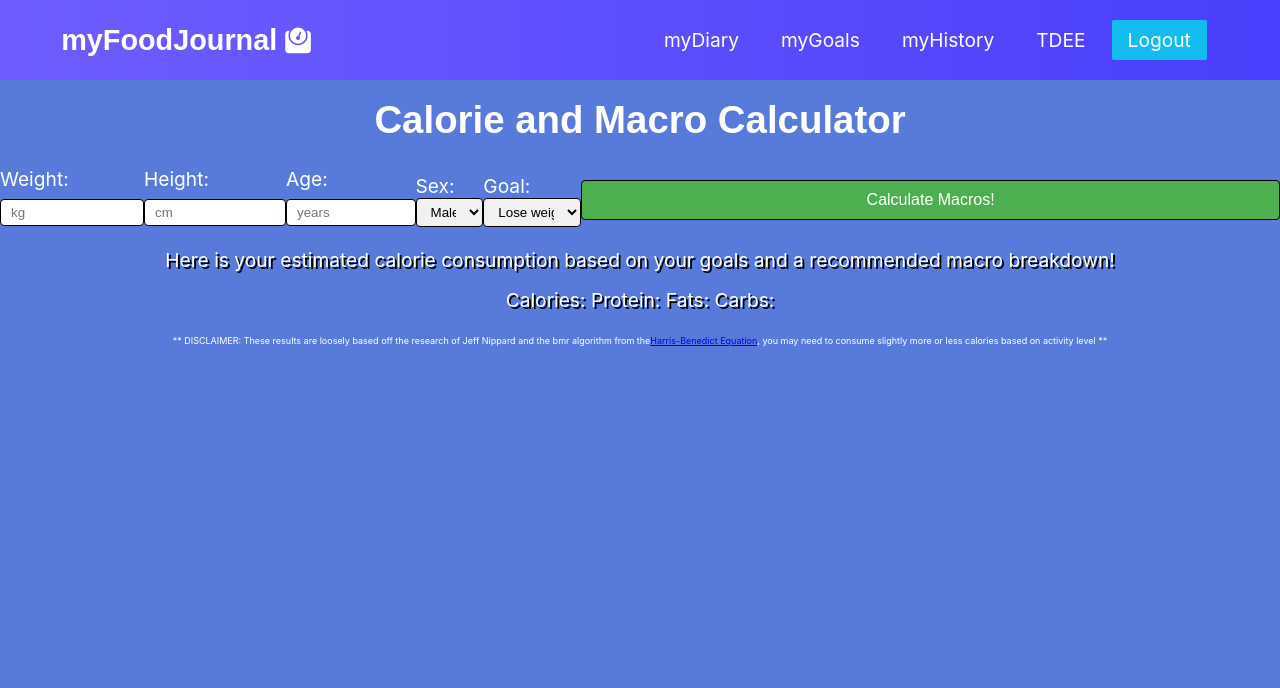
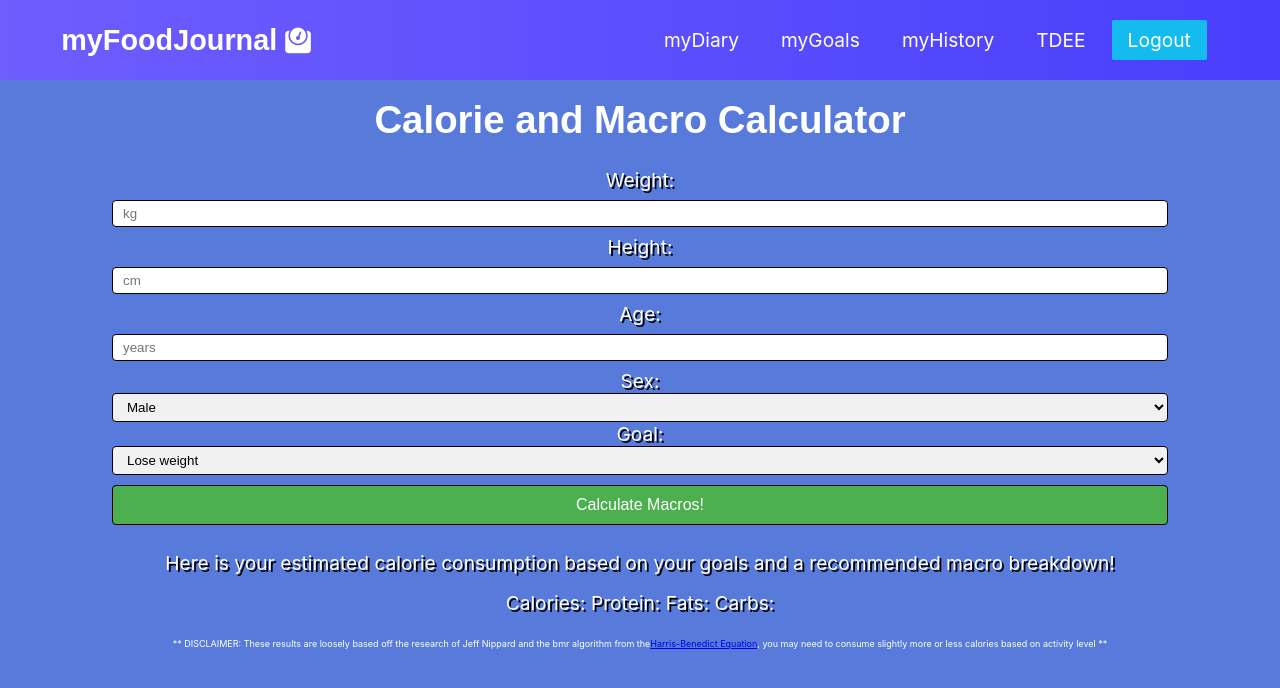
Before and after one commit to emrichmp/myFoodJournal-Frontend, a React (Create React App) app: page /#/tdee in a window 1280 px wide. Shown: the top 688 px of the page. Built offline with nearby package versions, Linux system fonts and the light colour scheme; a web font is replaced by a local one.

Commit message:
edited tdee form

```diff
--- a/src/App.css
+++ b/src/App.css
@@ -20,12 +20,10 @@ body {
 }
 
 .tdee-form {
-  width: 100%;
-  height: 80px;
-  display: flex;
   color: white;
-  justify-content: center;
-  align-items: center;
+  padding: 0.5rem 7rem;
+  text-shadow: 2px 2px black;
+  text-align: center;
 }
 
 .tdee-inputs{
```
